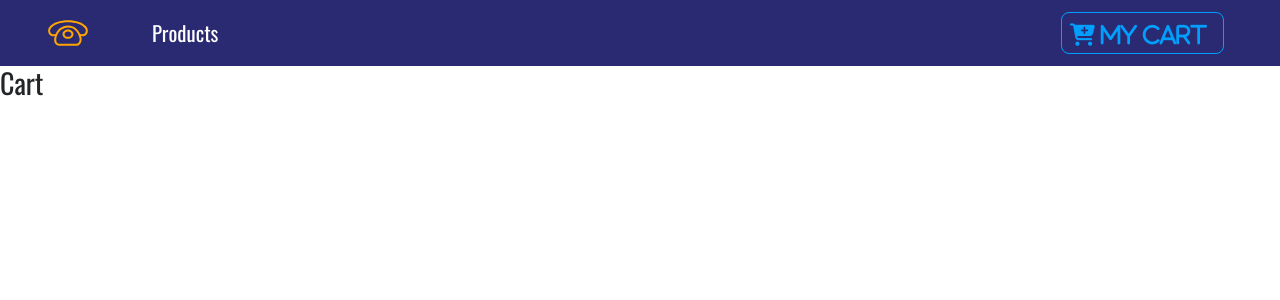
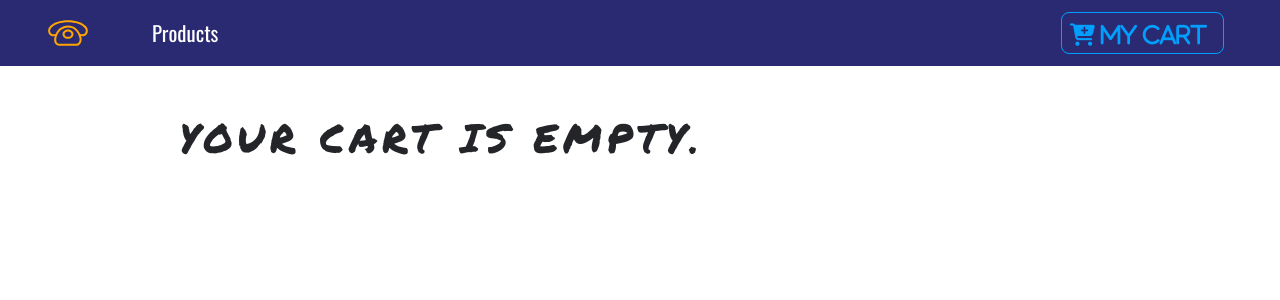
Before and after one commit to iaditya/react-mobile-cart, a React (Create React App) app: page /cart in a window 1280 px wide. Shown: the top 300 px of the page. Built offline with nearby package versions, Linux system fonts and the light colour scheme.

Commit message:
Empty and Care header comp.

```diff
--- a/src/components/Cart/Cart.js
+++ b/src/components/Cart/Cart.js
@@ -1,11 +1,30 @@
-import React, { Component } from 'react'
+import React, { Component } from 'react';
+import Title from '../Title';
+import CartColumns from './CartColumns';
+import Empty from './EmptyCart';
+import { ProductConsumer } from '../../context';
 
 export default class Cart extends Component {
     render() {
         return (
-            <div>
-                <h3>Cart</h3>
-            </div>
+            <section>
+                <ProductConsumer>
+                    {(value) => {
+                        const { cart } = value;
+                        if (cart.length > 0) {
+                            return (
+                                <React.Fragment>
+                                    <Title name="Aditya" title="Cart"></Title>
+                                    <CartColumns />
+                                </React.Fragment>
+                            )
+                        } else {
+                            return <Empty />
+                        }
+                    }}
+
+                </ProductConsumer>
+            </section>
         )
     }
 }
--- /dev/null
+++ b/src/components/Cart/CartColumns.js
@@ -0,0 +1,34 @@
+import React from 'react'
+
+export default function CartColumns() {
+    return (
+        <div className="container-fluid text-center d-none d-lg-block">
+            <div className="row">
+                <div className="col-10 mx-auto col-lg-2">
+                    <p className="text-uppercase">Products</p>
+                </div>
+
+                <div className="col-10 mx-auto col-lg-2">
+                    <p className="text-uppercase">Name of Product</p>
+                </div>
+
+                <div className="col-10 mx-auto col-lg-2">
+                    <p className="text-uppercase">price</p>
+                </div>
+
+                <div className="col-10 mx-auto col-lg-2">
+                    <p className="text-uppercase">quantity</p>
+                </div>
+
+                <div className="col-10 mx-auto col-lg-2">
+                    <p className="text-uppercase">Remove</p>
+                </div>
+
+                <div className="col-10 mx-auto col-lg-2">
+                    <p className="text-uppercase">Total</p>
+                </div>
+
+            </div>
+        </div>
+    )
+}
--- /dev/null
+++ b/src/components/Cart/EmptyCart.js
@@ -0,0 +1,13 @@
+import React from 'react'
+
+export default function EmptyCart() {
+    return (
+        <div className="container mt-5">
+            <div className="row">
+                <div className="col-10 mx-auto text-title">
+                    <h1>Your cart is empty.</h1>
+                </div>
+            </div>
+        </div>
+    )
+}
--- a/src/components/Modal.js
+++ b/src/components/Modal.js
@@ -15,7 +15,7 @@ export default class Modal extends Component {
                         return null;
                     } else {
                         return (<ModalWrapper>
-                            <div className="container">
+                            <div className="container text-center">
                                 <div className="row">
                                     <div id="modal" className="col-8 mx-auto col-md-6 col-lg-4 text-capitalize p-5">
                                         <h3>Item Added to the cart</h3>
```
